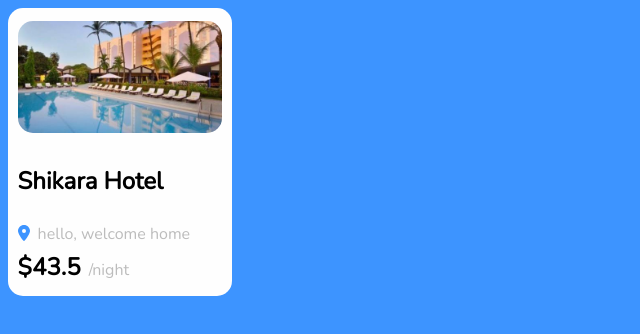
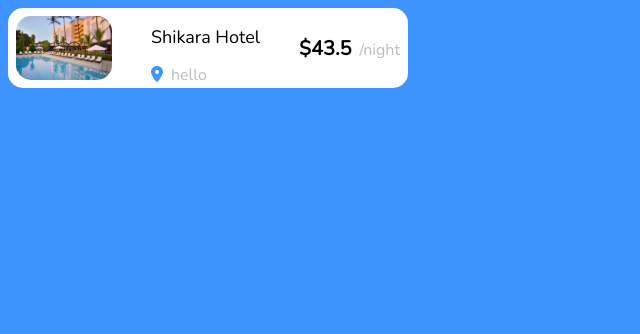
Before and after one commit to xennia316/Tamago, a React (Create React App) app in the folder client/: page / in a window 1280 px wide. Shown: the top 334 px of the page, without its empty margins (0-640 px from the left). Built offline with nearby package versions, Linux system fonts and the light colour scheme.

Commit message:
hotel card set

```diff
--- a/client/src/App.jsx
+++ b/client/src/App.jsx
@@ -7,8 +7,8 @@
 const App = () => {
   return (
     <section>
-      {/* <HotelCard /> */}
-      <LodgingCard />
+      <HotelCard />
+      {/* <LodgingCard /> */}
       {/* <SideNav /> */}
       {/* <Input /> */}
     </section>
```
